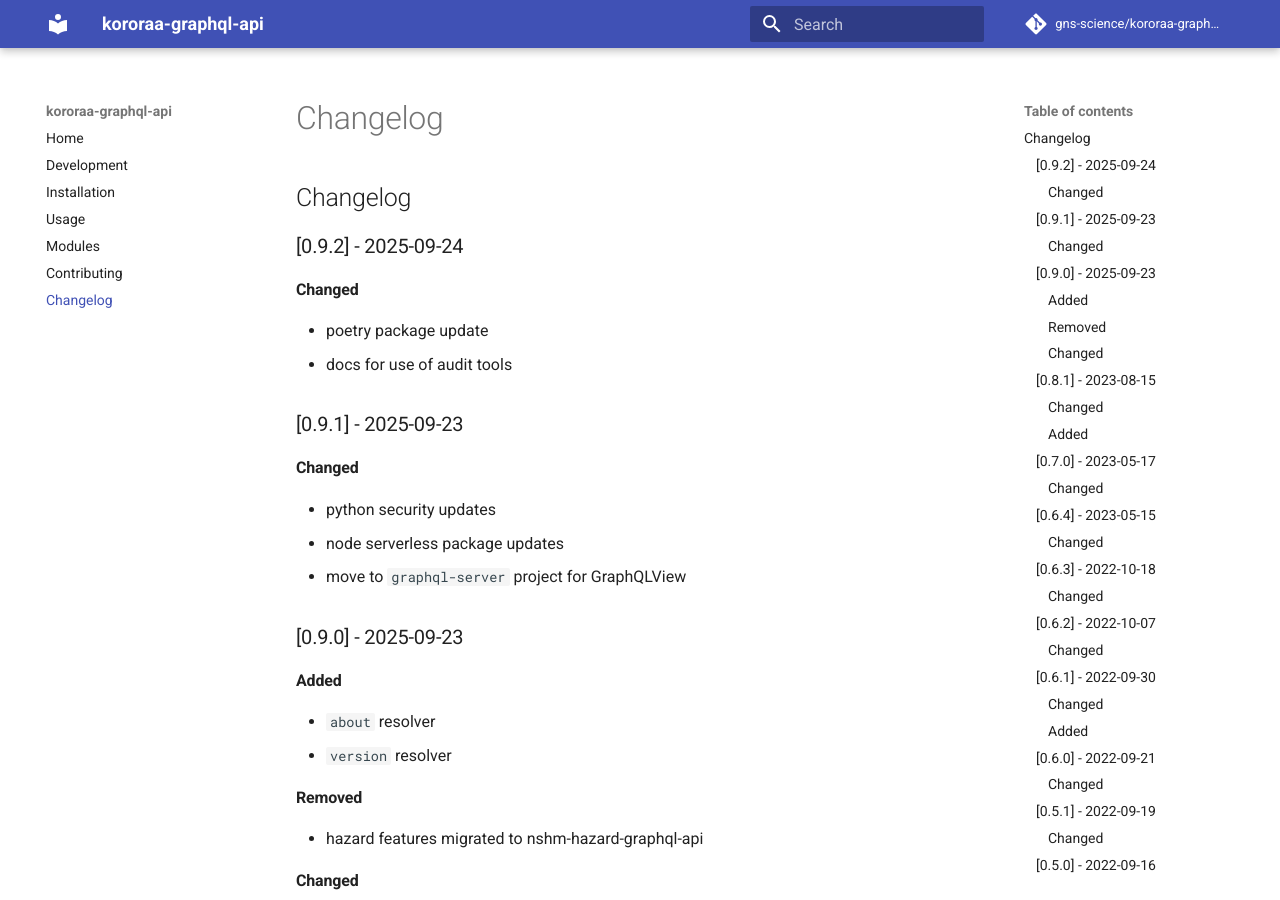
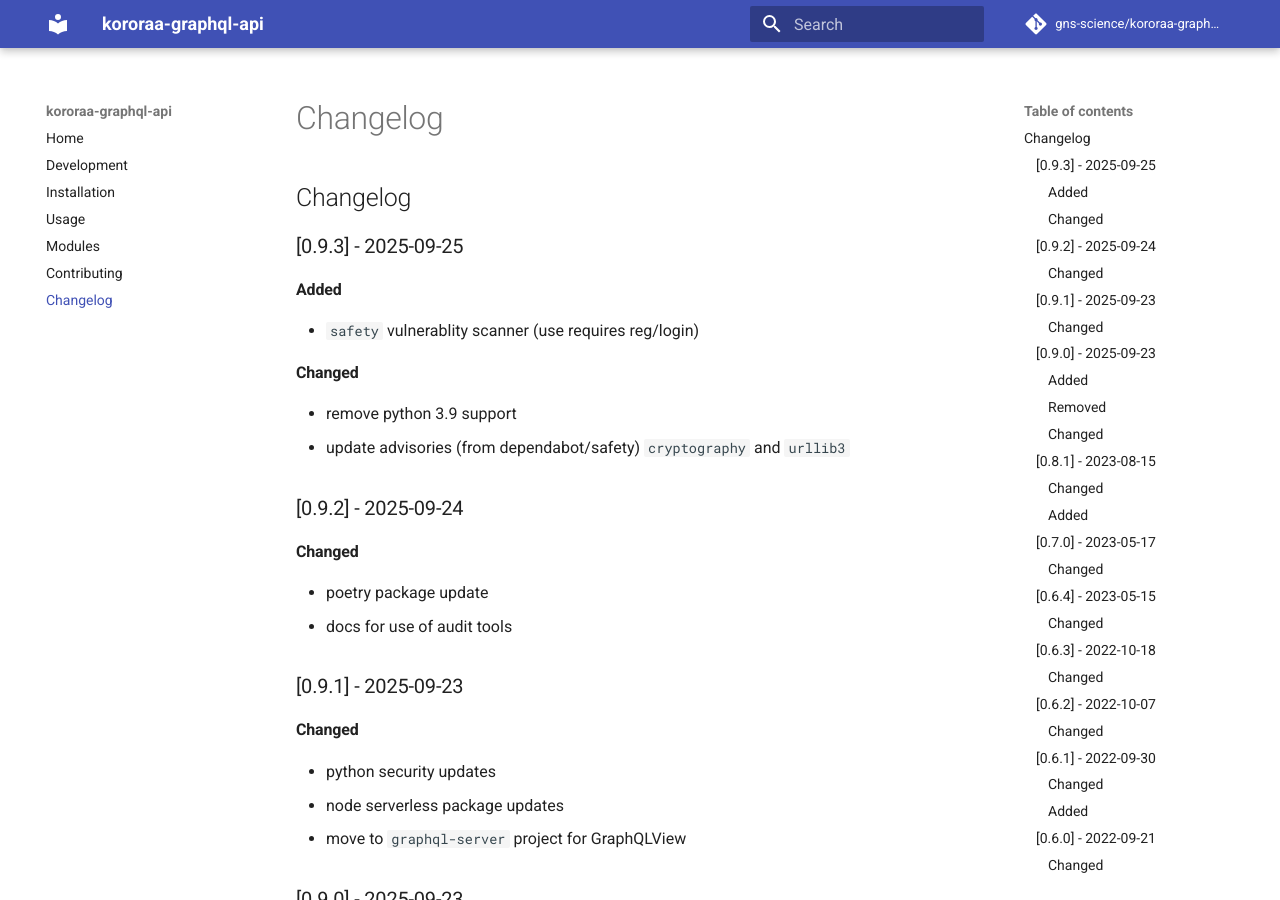
Before and after one commit to GNS-Science/kororaa-graphql-api, an MkDocs documentation site: the page built from docs/changelog.md, in a window 1280 px wide and 900 px high. Built offline with MkDocs 1.6.1 and Material for MkDocs 9.7.7, drawn with Linux system fonts in a browser that asks for light colours; comment, search, counter and statistics services are not loaded.

Commit message:
update changelog / docs;

```diff
--- a/CHANGELOG.md
+++ b/CHANGELOG.md
@@ -1,4 +1,12 @@
 # Changelog
+
+## [0.9.3] - 2025-09-25
+### Added
+ - `safety` vulnerablity scanner (use requires reg/login)
+
+### Changed
+ - remove python 3.9 support
+ - update advisories (from dependabot/safety) `cryptography` and `urllib3`
 
 ## [0.9.2] - 2025-09-24
 ### Changed
```
Also changed, not shown: DEVELOPMENT.md (+6 -0 lines).
